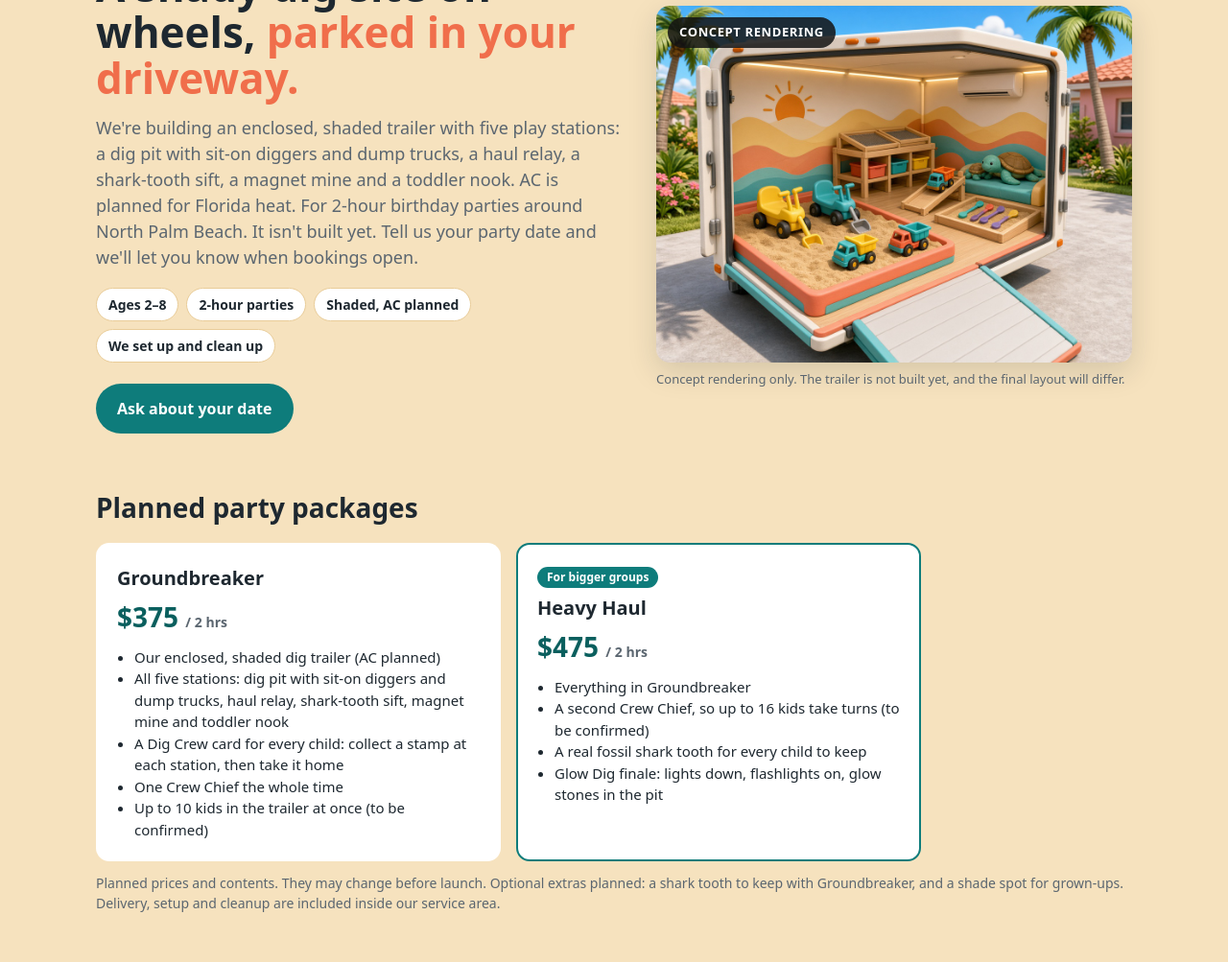
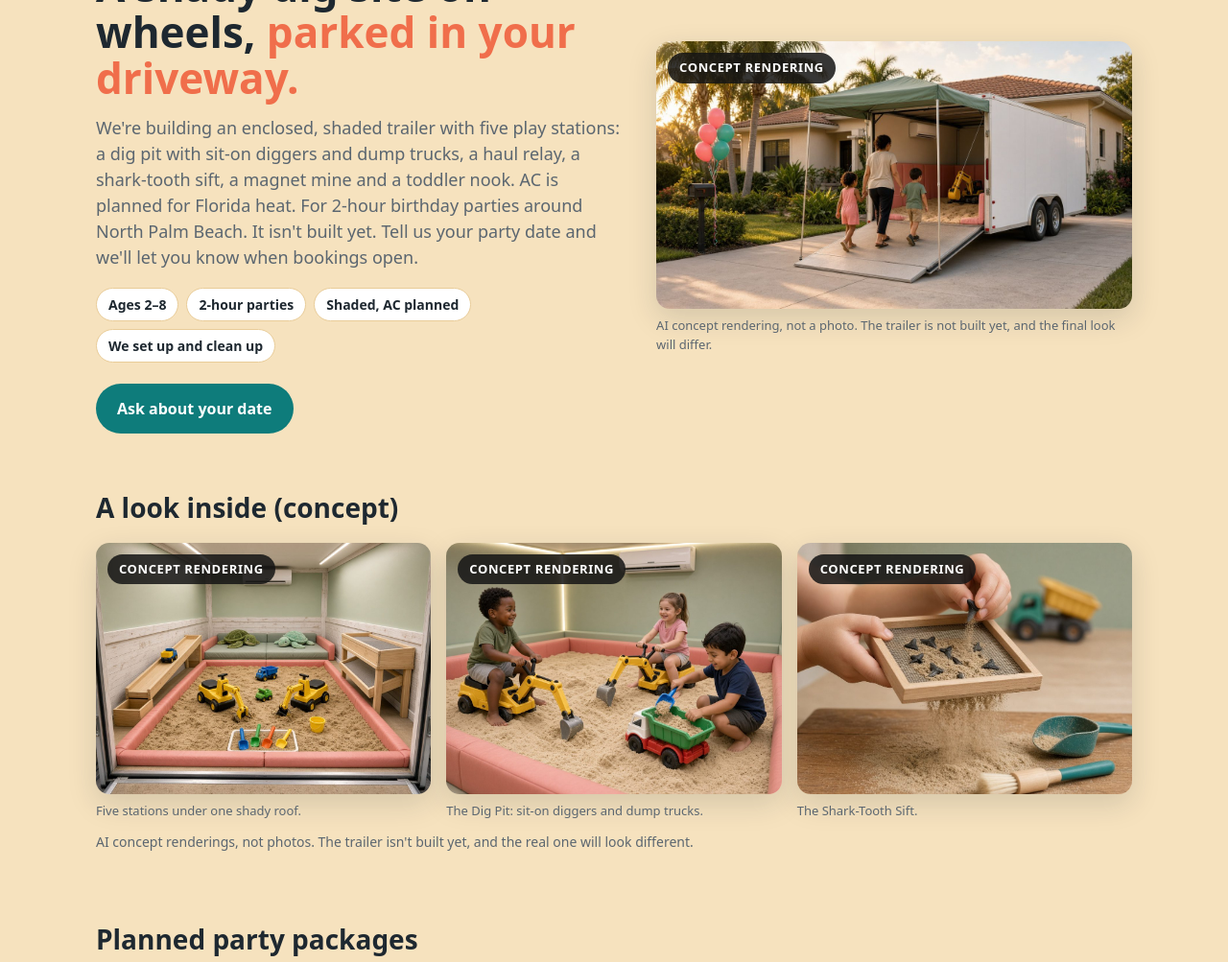
Before and after one commit to RefitrigsJarvis/dune-diggers, a plain HTML site: page index.html in a window 1280 px wide. Shown: the part 164-1167 px from the top of the page at 96% size. Drawn offline with Linux system fonts and the light colour scheme.

Commit message:
Photoreal concept renderings: driveway hero + inside gallery (all labeled concept rendering)

```diff
--- a/index.html
+++ b/index.html
@@ -33,6 +33,8 @@
   figure{margin:0;position:relative}
   figure img{width:100%;height:auto;display:block;border-radius:var(--radius);box-shadow:0 10px 30px rgba(30,40,48,.15)}
   .concept{position:absolute;top:12px;left:12px;background:rgba(20,20,20,.85);color:#fff;font-size:13px;font-weight:700;letter-spacing:.6px;text-transform:uppercase;padding:6px 12px;border-radius:999px}
+  .gallery{display:grid;grid-template-columns:repeat(3,1fr);gap:16px}
+  .gallery img{aspect-ratio:4/3;object-fit:cover}
   figcaption{font-size:13px;color:var(--muted);margin-top:8px}
   section{max-width:1120px;margin:0 auto;padding:28px 20px}
   h2{font-size:28px;margin:0 0 16px}
@@ -69,6 +71,7 @@
     .hero{grid-template-columns:1fr;gap:20px}
     h1{font-size:34px}
     .pkgs{grid-template-columns:1fr}
+    .gallery{grid-template-columns:1fr}
     .grid2{grid-template-columns:1fr}
   }
 </style>
@@ -93,11 +96,33 @@
     <a class="cta" href="#inquire">Ask about your date</a>
   </div>
   <figure>
-    <img src="concept-dig-trailer.jpg" alt="Concept rendering of an enclosed trailer set up as a kids' dig site: a sand pit with two sit-on toy diggers and dump trucks, a sifting table, a small truck ramp, a magnet tray, a toddler corner with soft turtles and a wall AC unit" width="1152" height="864">
+    <img src="dd-hero-exterior.jpg" alt="Concept rendering: a plain white enclosed trailer parked in a South Florida driveway with palm trees, its rear ramp down under a green shade canopy, a parent and two kids walking in toward a sand dig pit with a toy digger and a wall AC unit" width="1280" height="720" fetchpriority="high">
     <span class="concept">Concept rendering</span>
-    <figcaption>Concept rendering only. The trailer is not built yet, and the final layout will differ.</figcaption>
+    <figcaption>AI concept rendering, not a photo. The trailer is not built yet, and the final look will differ.</figcaption>
   </figure>
 </div>
+
+<section id="inside">
+  <h2>A look inside (concept)</h2>
+  <div class="gallery">
+    <figure>
+      <img src="dd-interior-wide.jpg" alt="Concept rendering of the trailer interior: a sand dig pit with padded coral bumpers, two sit-on toy diggers and dump trucks, a truck ramp, a sifting table, a soft toddler nook with plush turtles and a wall AC unit" width="1152" height="864" loading="lazy">
+      <span class="concept">Concept rendering</span>
+      <figcaption>Five stations under one shady roof.</figcaption>
+    </figure>
+    <figure>
+      <img src="dd-kids-diggers.jpg" alt="Concept rendering: three young kids playing in the dig pit, two on yellow sit-on toy diggers and one filling a toy dump truck" width="1152" height="864" loading="lazy">
+      <span class="concept">Concept rendering</span>
+      <figcaption>The Dig Pit: sit-on diggers and dump trucks.</figcaption>
+    </figure>
+    <figure>
+      <img src="dd-shark-sift.jpg" alt="Concept rendering: a child's hands holding a sifting screen over a table, sand falling through to reveal fossil shark teeth" width="1024" height="1024" loading="lazy">
+      <span class="concept">Concept rendering</span>
+      <figcaption>The Shark-Tooth Sift.</figcaption>
+    </figure>
+  </div>
+  <p class="note">AI concept renderings, not photos. The trailer isn't built yet, and the real one will look different.</p>
+</section>
 
 <section id="packages">
   <h2>Planned party packages</h2>
```
Also changed, not shown: concept-dig-trailer.jpg (deleted), dd-hero-exterior.jpg (added), dd-interior-wide.jpg (added), dd-kids-diggers.jpg (added), dd-shark-sift.jpg (added).
